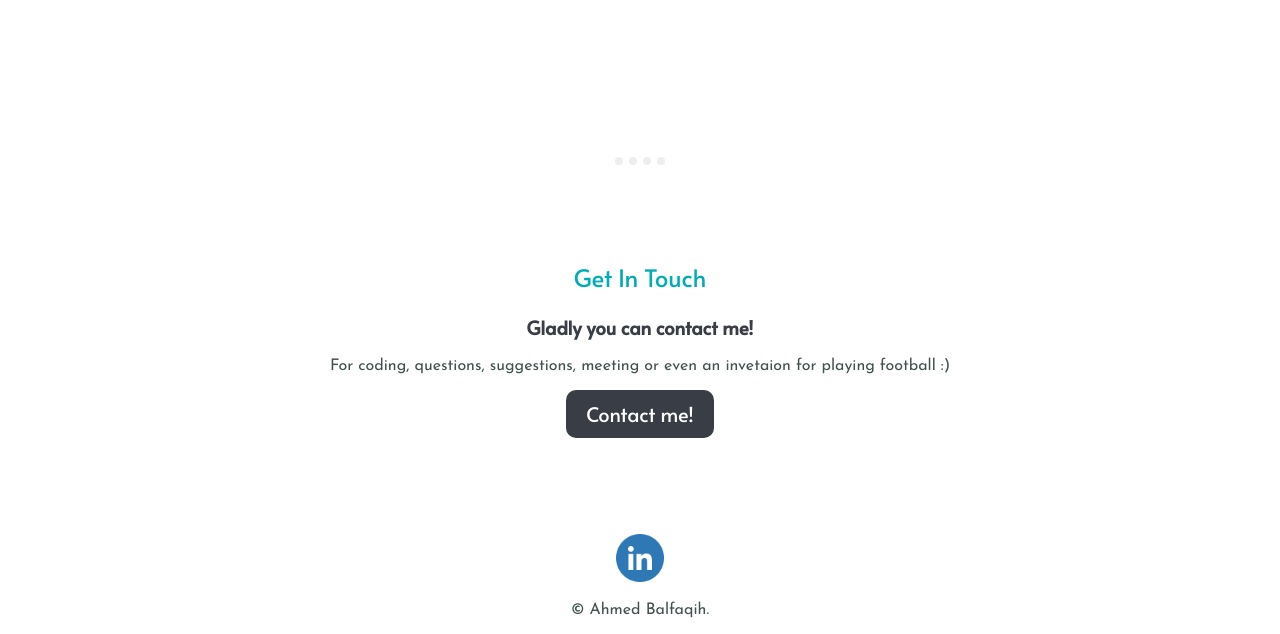
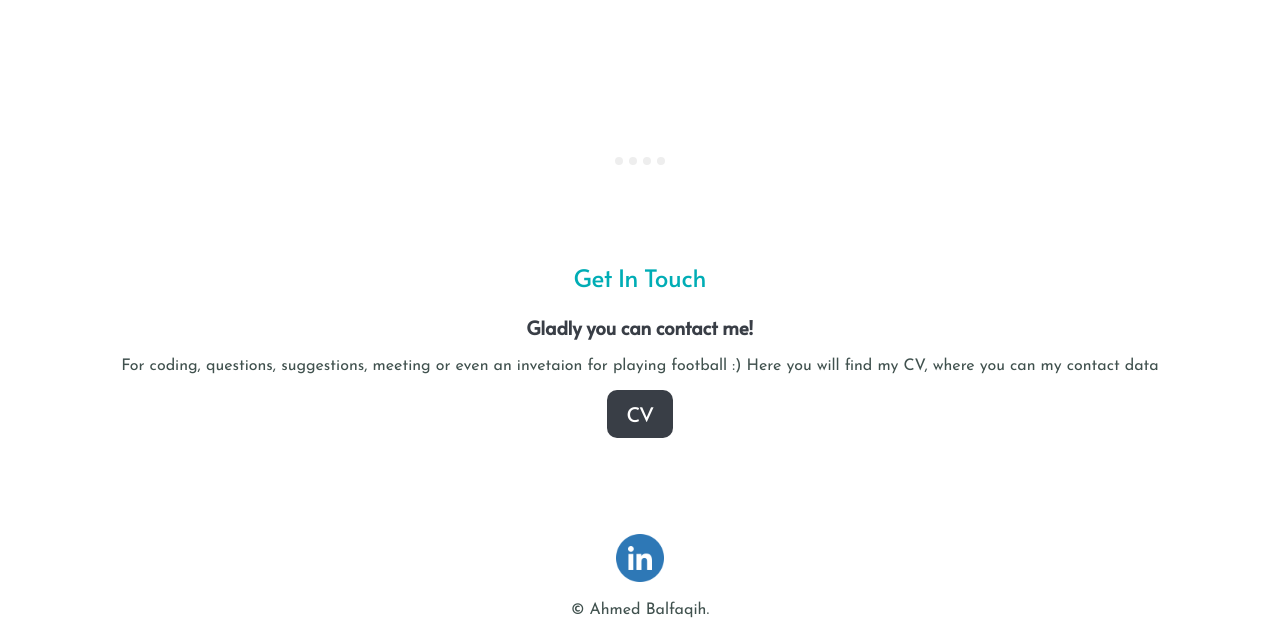
Before and after one commit to AMB89/CV_intro, a plain HTML site: page index.html in a window 1280 px wide. Shown: the part 1668-2302 px from the top of the page. Drawn offline with Linux system fonts and the light colour scheme.

Commit message:
Rename: Contact btn to CV btn

```diff
--- a/index.html
+++ b/index.html
@@ -47,8 +47,9 @@
         <div class="contact-me">
           <h2>Get In Touch</h2>
           <h3>Gladly you can contact me!</h3>
-          <p>For coding, questions, suggestions, meeting or even an invetaion for playing football :)</p>
-          <a href="mailto:balfaqih.a@gmail.com"> <button class="btn"> Contact me!</button></a>
+          <p>For coding, questions, suggestions, meeting or even an invetaion for playing football :)
+            Here you will find my CV, where you can my contact data </p>
+          <a href="https://amb89.github.io/CV/"> <button class="btn"> CV </button></a>
         </div>
       </div>
 
```
